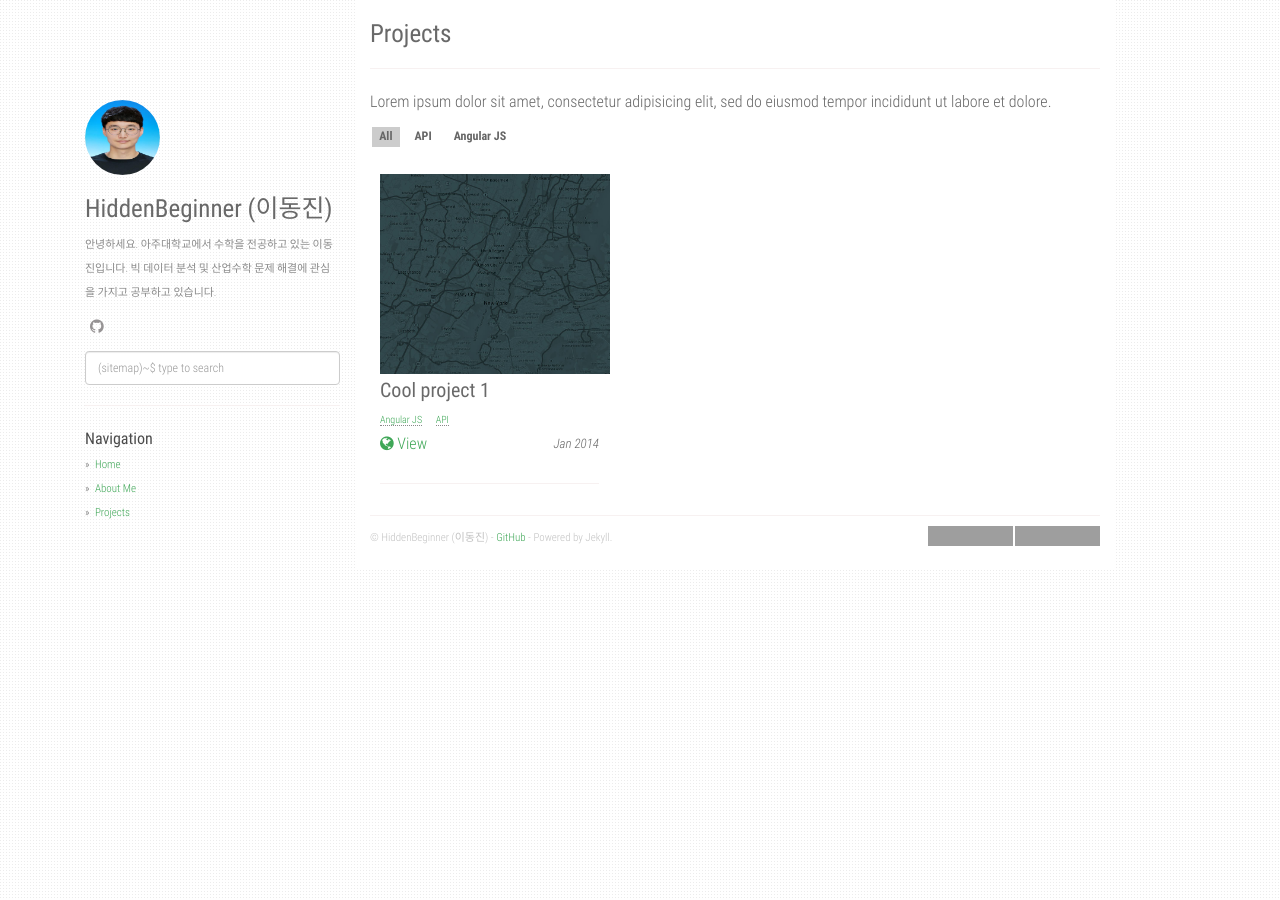
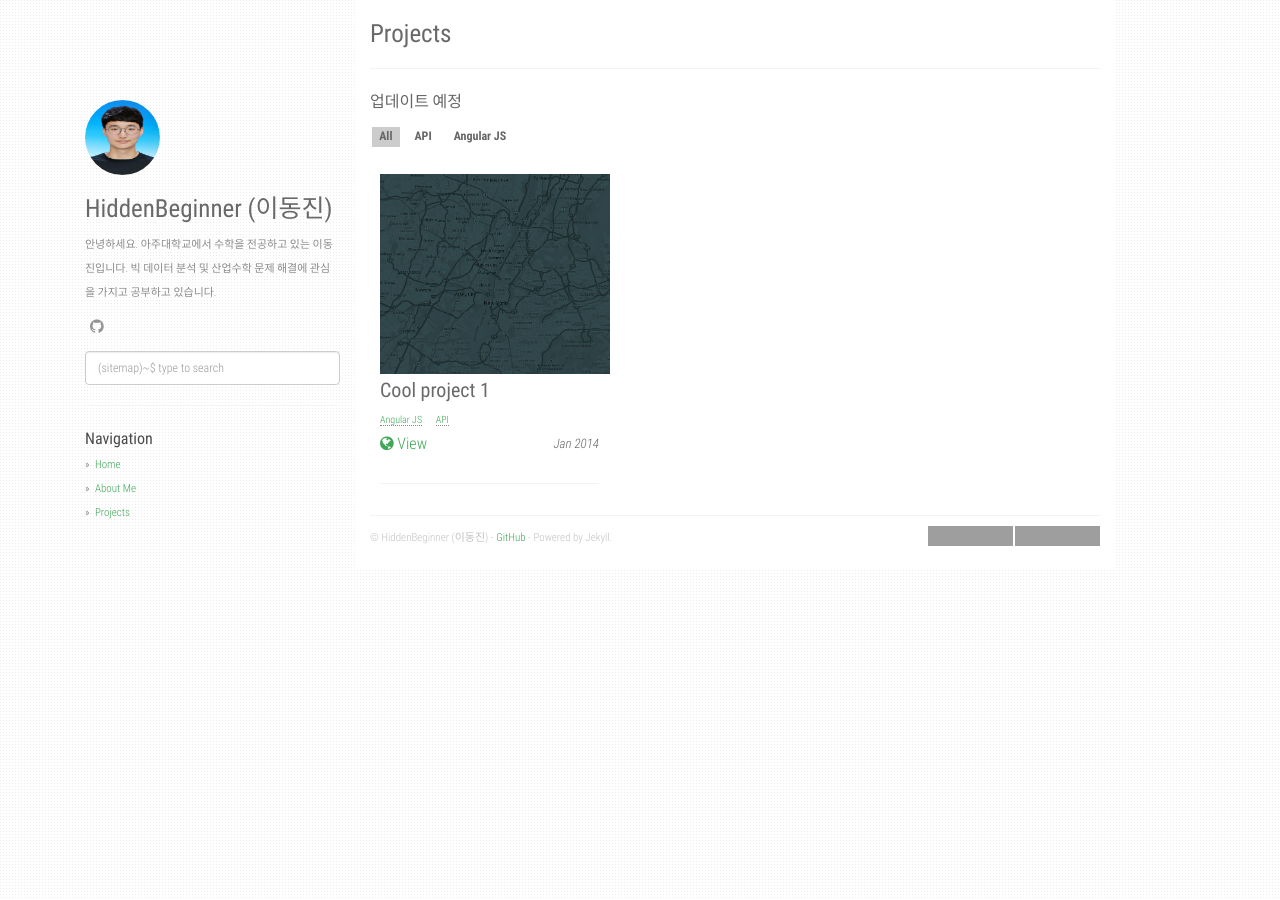
Before and after one commit to agusmakmun/agusmakmun.github.io, a Jekyll site: the page built from projects.md, in a window 1280 px wide. Built offline with Jekyll 4.4.1, drawn with Linux system fonts in a browser that asks for light colours; grey boxes are pictures that could not be loaded.

Commit message:
Update projects.md

```diff
--- a/projects.md
+++ b/projects.md
@@ -4,4 +4,4 @@
 permalink: /projects/
 ---
 
-Lorem ipsum dolor sit amet, consectetur adipisicing elit, sed do eiusmod tempor incididunt ut labore et dolore.
+업데이트 예정
```
